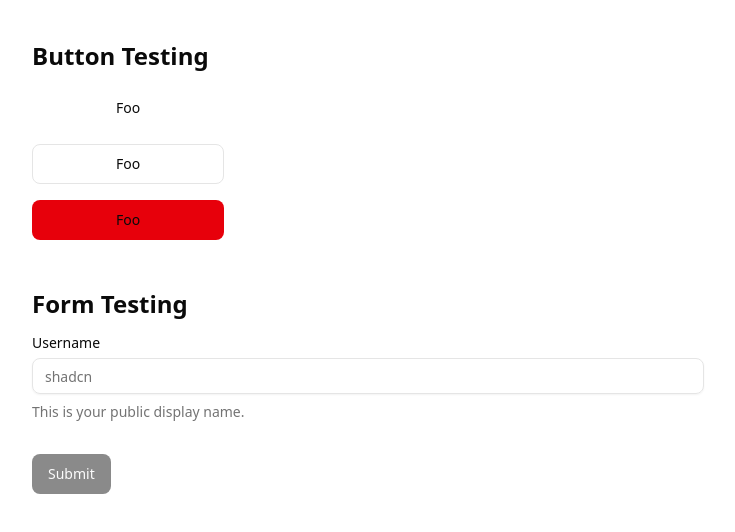
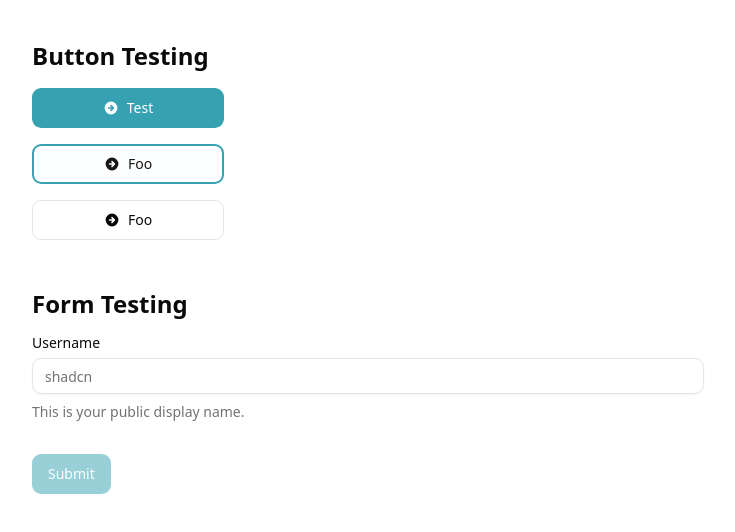
Before and after one commit to ErasmusEgalitarian/educado-backend, a React (Vite) app in the folder web/: page /test in a window 1280 px wide. Shown: the top 532 px of the page, without its empty margins (272-1007 px from the left). Built offline with nearby package versions, Linux system fonts and the light colour scheme; no server answers.

Commit message:
Added Educado colors
Applied the colors to primary and secondary buttons

```diff
--- a/web/src/index.css
+++ b/web/src/index.css
@@ -40,10 +40,33 @@
   --color-sidebar-accent-foreground: var(--sidebar-accent-foreground);
   --color-sidebar-border: var(--sidebar-border);
   --color-sidebar-ring: var(--sidebar-ring);
+
+  --color-greyscale-surface-subtle: var(--greyscale-surface-subtle);
+  --color-greyscale-surface-default: var(--greyscale-surface-default);
+  --color-greyscale-surface-disabled: var(--greyscale-surface-disabled);
+  --color-greyscale-border-default: var(--greyscale-border-default);
+  --color-greyscale-border-disabled: var(--greyscale-border-disabled);
+  --color-greyscale-border-darker: var(--greyscale-border-darker);
+  --color-greyscale-text-title: var(--greyscale-text-title);
+  --color-greyscale-text-body: var(--greyscale-text-body);
+  --color-greyscale-text-subtle: var(--greyscale-text-subtle);
+  --color-greyscale-text-caption: var(--greyscale-text-caption);
+  --color-greyscale-text-negative: var(--greyscale-text-negative);
+  --color-greyscale-text-disabled: var(--greyscale-text-disabled);
+
+  --color-primary-surface-subtle: var(--primary-surface-subtle);
+  --color-primary-surface-lighter: var(--primary-surface-lighter);
+  --color-primary-surface-default: var(--primary-surface-default);
+  --color-primary-surface-darker: var(--primary-surface-darker);
+  --color-primary-border-subtle: var(--primary-border-subtle);
+  --color-primary-border-lighter: var(--primary-border-lighter);
+  --color-primary-border-default: var(--primary-border-default);
+  --color-primary-border-darker: var(--primary-border-darker);
+  --color-primary-text-label: var(--primary-text-label);
 }
 
 :root {
-  --radius: 0.625rem;
+  --radius: 0.7rem;
   --background: oklch(1 0 0);
   --foreground: oklch(0.145 0 0);
   --card: oklch(1 0 0);
@@ -75,6 +98,29 @@
   --sidebar-accent-foreground: oklch(0.205 0 0);
   --sidebar-border: oklch(0.922 0 0);
   --sidebar-ring: oklch(0.708 0 0);
+
+  --greyscale-surface-subtle: #FDFEFF;
+  --greyscale-surface-default: #EBF0F2;
+  --greyscale-surface-disabled: #C1CFD7;
+  --greyscale-border-default: #809CAD;
+  --greyscale-border-disabled: #9FB4C1;
+  --greyscale-border-darker: #3A4E5A;
+  --greyscale-text-title: #141B1F;
+  --greyscale-text-body: #28363E;
+  --greyscale-text-subtle: #4E6879;
+  --greyscale-text-caption: #628397;
+  --greyscale-text-negative: #FDFEFF;
+  --greyscale-text-disabled: #C1CFD7;
+
+  --primary-surface-subtle: #FAFEFF;
+  --primary-surface-lighter: #D8EFF3;
+  --primary-surface-default: #35A1B1;
+  --primary-surface-darker: #246670;
+  --primary-border-subtle: #D8EFF3;
+  --primary-border-lighter: #87CED9;
+  --primary-border-default: #35A1B1;
+  --primary-border-darker: #246670;
+  --primary-text-label: #246670;
 }
 @layer base {
   * {
--- a/web/src/shared/components/shadcn/button.tsx
+++ b/web/src/shared/components/shadcn/button.tsx
@@ -8,13 +8,10 @@ const buttonVariants = cva(
   {
     variants: {
       variant: {
-        default: "bg-primary text-primary-foreground hover:bg-primary/90",
-        destructive:
-          "bg-destructive text-destructive-foreground hover:bg-destructive/90",
-        outline:
-          "border border-input bg-background hover:bg-accent hover:text-accent-foreground",
-        secondary:
-          "bg-secondary text-secondary-foreground hover:bg-secondary/80",
+        primary: "bg-primary-surface-default text-greyscale-text-negative hover:bg-primary-surface-lighter hover:text-primary",
+        secondary: "border-2 border-primary-border-default bg-greyscale-surface-subtle text-secondary-foreground hover:border-primary-border-lighter",
+        destructive: "bg-destructive text-destructive-foreground hover:bg-destructive/90",
+        outline: "border border-input bg-background hover:bg-accent hover:text-accent-foreground",
         ghost: "hover:bg-accent hover:text-accent-foreground",
         link: "text-primary underline-offset-4 hover:underline",
       },
@@ -45,7 +42,7 @@ const buttonVariants = cva(
       },
     },
     defaultVariants: {
-      variant: "default",
+      variant: "primary",
       size: "default",
     },
   }
--- a/web/src/test-page.tsx
+++ b/web/src/test-page.tsx
@@ -1,5 +1,7 @@
 import { zodResolver } from "@hookform/resolvers/zod";
 import { useForm } from "react-hook-form";
+import { HiArrowCircleRight } from "react-icons/hi";
+import { toast } from "sonner";
 import { z } from "zod";
 
 import { Button } from "@/shared/components/shadcn/button";
@@ -13,7 +15,6 @@ import {
   FormMessage,
 } from "@/shared/components/shadcn/form";
 import { Input } from "@/shared/components/shadcn/input";
-import { toast } from "sonner";
 
 // The zod schema defines both validation and the form's data shape.
 const formSchema = z.object({
@@ -48,9 +49,9 @@ const TestPage = () => {
     <div className="w-2xl mx-auto mt-10 flex flex-col gap-4">
       <h2 className="text-2xl font-bold">Button Testing</h2>
       <div className="flex flex-col gap-4 w-48 mb-8">
-        <Button variant="ghost">Foo</Button>
-        <Button variant="outline">Foo</Button>
-        <Button variant="destructive">Foo</Button>
+        <Button variant="primary"><HiArrowCircleRight/>Test</Button>
+        <Button variant="secondary"><HiArrowCircleRight/>Foo</Button>
+        <Button variant="outline"><HiArrowCircleRight/>Foo</Button>
       </div>
       <h2 className="text-2xl font-bold">Form Testing</h2>
       <Form {...form}>
```
